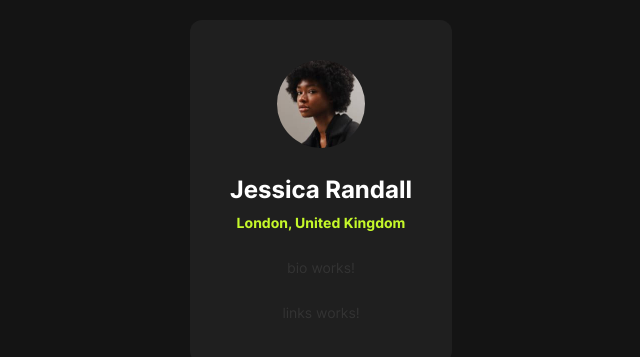
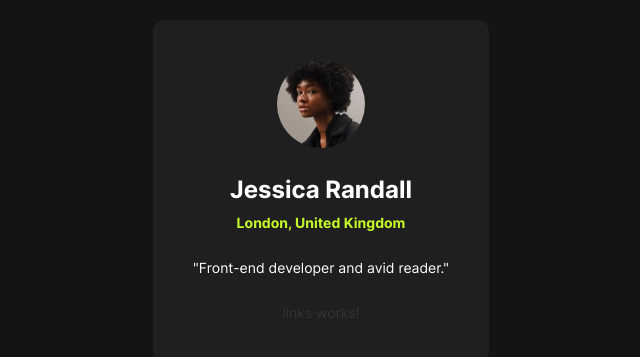
Before and after one commit to Kellenkjames/social-links, an Angular app in the folder social-links-profile/: page / in a window 1280 px wide. Shown: the part 209-566 px from the top of the page, without its empty margins (319-959 px from the left). Built offline with nearby package versions, Linux system fonts and the light colour scheme.

Commit message:
feat: add styles for bio and small update grammar

```diff
--- a/social-links-profile/src/app/bio/bio.component.html
+++ b/social-links-profile/src/app/bio/bio.component.html
@@ -1 +1,3 @@
-<p>bio works!</p>
+<div class="bio">
+  <p class="bio__description">"{{ bio }}"</p>
+</div>
--- a/social-links-profile/src/app/bio/bio.component.scss
+++ b/social-links-profile/src/app/bio/bio.component.scss
@@ -0,0 +1,8 @@
+@import '../../styles.scss';
+
+.bio {
+  &__description {
+    @include text-preset-2;
+    color: $color-white;
+  }
+}
--- a/social-links-profile/src/app/card/card.component.ts
+++ b/social-links-profile/src/app/card/card.component.ts
@@ -20,7 +20,7 @@ export class CardComponent {
   imageUrl: string = 'assets/images/avatar-jessica.jpeg';
   name: string = 'Jessica Randall';
   location: string = 'London, United Kingdom';
-  bio: string = 'Front-end developer and avid reader';
+  bio: string = 'Front-end developer and avid reader.';
   links: string[] = [
     'Github',
     'Frontend Mentor',
```
